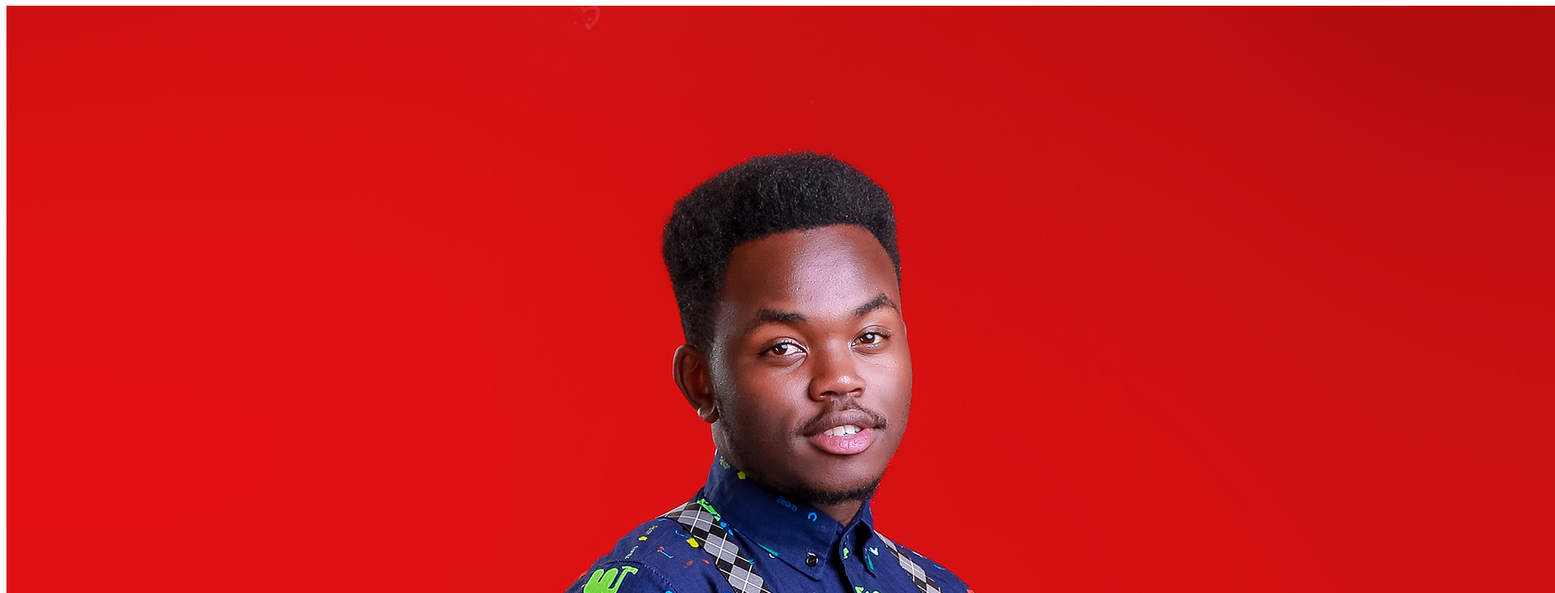
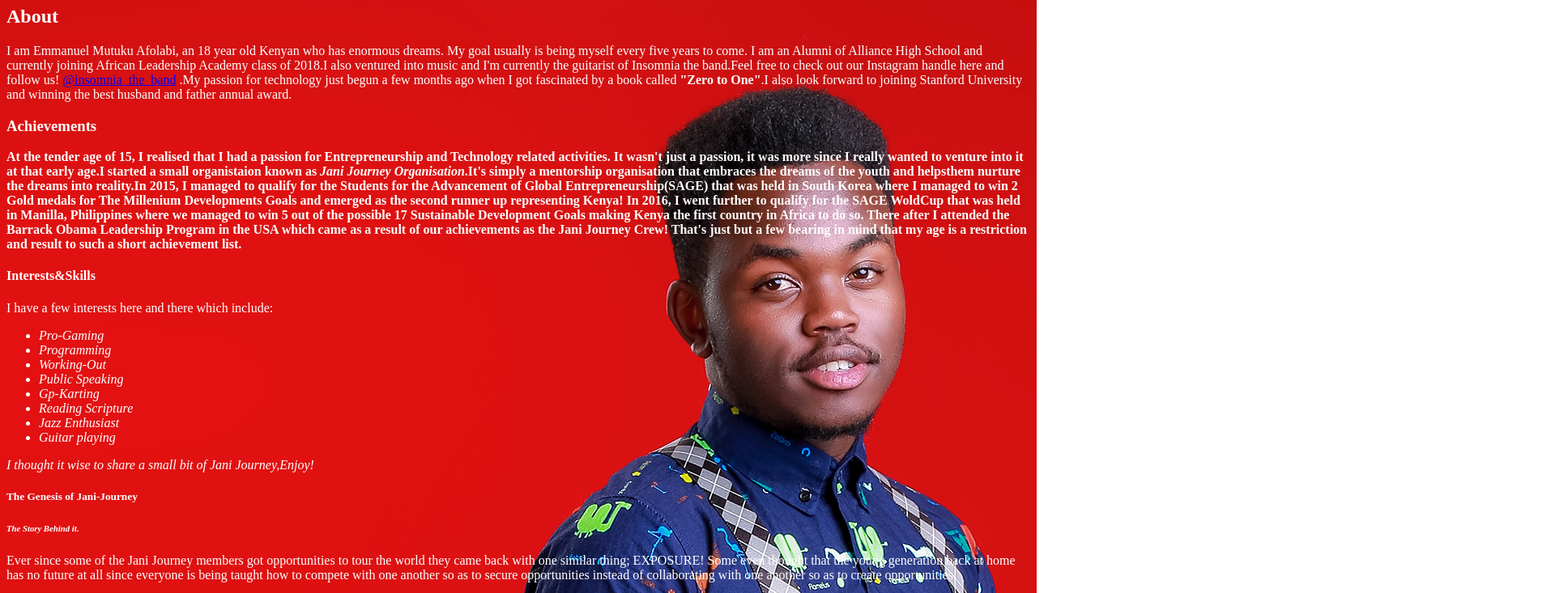
Before and after one commit to Emmanuel-Mutuku/Emmanuel-Mutuku.github.io, a plain HTML site: page index.html in a window 1280 px wide. Shown: the part 73-806 px from the top of the page at 81% size, 1920 px wide, since content can reach past the window. Drawn offline with Linux system fonts and the light colour scheme.

Commit message:
Add background image

```diff
--- a/css/styles.css
+++ b/css/styles.css
@@ -2,7 +2,11 @@
   font-style: italic;
 }
 .author {
-  color: grey;
+  color: white;
 }
 body {
-        background-color: white;
+  color: white;
+}
+.p {
+  font-size: 60%
+}
--- a/index.html
+++ b/index.html
@@ -4,14 +4,13 @@
     <title>Afolabi's Portfolio</title>
     <link href="css/styles.css" rel="stylesheet" type="text/css">
   </head>
-  <body>
+  <body background="images/Insomnia5.jpg">
     <h1 class="author">My Portfolio</h1>
-      </p> <img src="images/Insomnia5.jpg" alt="Emmanuel Mutuku.">
     <h2 class="author">About</h2>
       <p>I am Emmanuel Mutuku Afolabi, an 18 year old Kenyan who has enormous dreams. My goal usually is being myself every five years to come. I am an Alumni of Alliance High School and currently joining African Leadership Academy class of 2018.I also ventured into music and I'm currently the guitarist of Insomnia the band.Feel free to check out our Instagram handle here and follow us! <a href="https://www.instagram.com/insomnia_the_band/"<em>@insomnia_the_band</em></a>
         .My passion for technology just begun a few months ago when I got fascinated by a book called <strong>"Zero to One"</strong>.I also look forward to joining Stanford University and winning the best husband and father annual award.</p>
     <h3 class="author">Achievements</h3>
-      <p>At the tender age of 15, I realised that I had a passion for Entrepreneurship and Technology related activities. It wasn't just a passion, it was more since I really wanted to venture into it at that early age.I started a small organistaion known as <em>Jani Journey Organisation</em>.It's simply a mentorship organisation that embraces the dreams of the youth and helpsthem nurture the dreams into reality.In 2015, I managed to qualify for the Students for the Advancement of Global Entrepreneurship(SAGE) that was held in South Korea where I managed to win 2 Gold medals for The Millenium Developments Goals and emerged as the second runner up representing Kenya! In 2016, I went further to qualify for the SAGE WoldCup that was held in Manilla, Philippines where we managed to win 5 out of the possible 17 Sustainable Development Goals making Kenya the first country in Africa to do so. There after I attended the Barrack Obama Leadership Program in the USA which came as a result of our achievements as the Jani Journey Crew! That's just but a few bearing in mind that my age is a restriction and result to such a short achievement list. </p>
+      <p><strong>At the tender age of 15, I realised that I had a passion for Entrepreneurship and Technology related activities. It wasn't just a passion, it was more since I really wanted to venture into it at that early age.I started a small organistaion known as <em>Jani Journey Organisation</em>.It's simply a mentorship organisation that embraces the dreams of the youth and helpsthem nurture the dreams into reality.In 2015, I managed to qualify for the Students for the Advancement of Global Entrepreneurship(SAGE) that was held in South Korea where I managed to win 2 Gold medals for The Millenium Developments Goals and emerged as the second runner up representing Kenya! In 2016, I went further to qualify for the SAGE WoldCup that was held in Manilla, Philippines where we managed to win 5 out of the possible 17 Sustainable Development Goals making Kenya the first country in Africa to do so. There after I attended the Barrack Obama Leadership Program in the USA which came as a result of our achievements as the Jani Journey Crew! That's just but a few bearing in mind that my age is a restriction and result to such a short achievement list.</strong> </p>
       <h4 class="author">Interests&Skills</h4>
         <p>I have a few interests here and there which include:
           <ul><em>
```
Also changed, not shown: images/Jani-Journey-logo.jpg (added).
